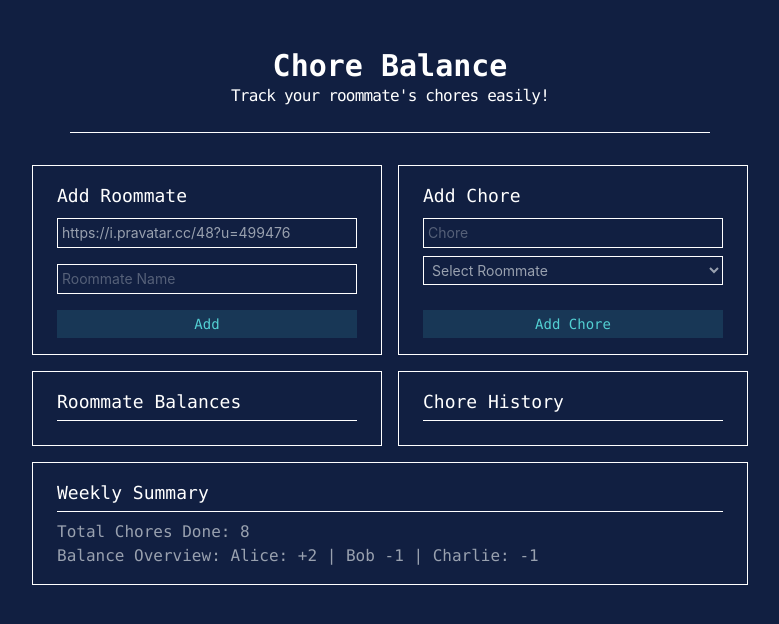
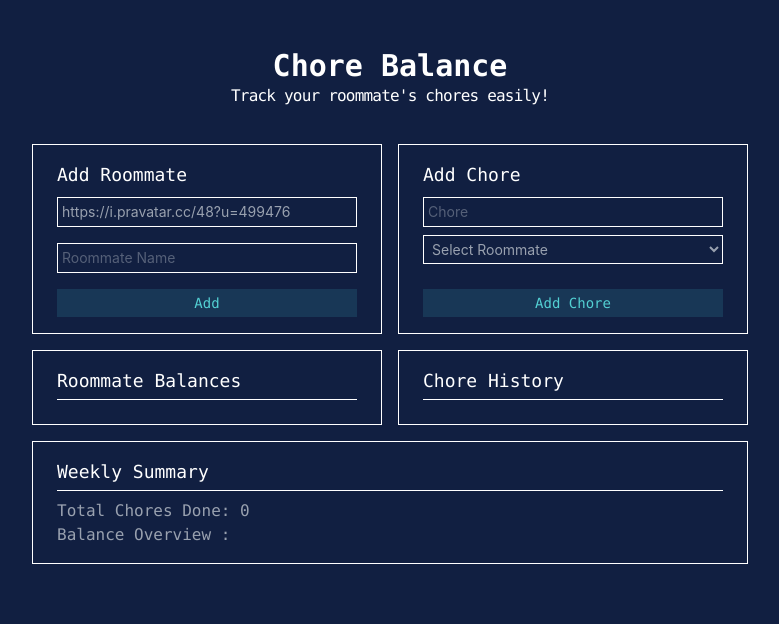
Before and after one commit to charliesumalag/roommate-chores-tracker, a React (Vite) app: page / in a window 1280 px wide. Shown: the top 624 px of the page, without its empty margins (250-1029 px from the left). Built offline with nearby package versions, Linux system fonts and the light colour scheme.

Commit message:
almost done

```diff
--- a/src/App.jsx
+++ b/src/App.jsx
@@ -9,6 +9,8 @@ import WeeklySummary from './components/WeeklySummary';
 const App = () => {
   const [roommates, setRoommates] = useState([]);
   const [chores, setChores] = useState([]);
+  const choresDone = chores.length;
+console.log(choresDone);
 
 
   return (
@@ -19,7 +21,7 @@ const App = () => {
         <FormAddChore roommates={roommates} setChores={setChores} chores={chores} setRoommates={setRoommates}/>
         <RoommateBalances roommates={roommates} />
         <ChoreHistory chores={chores} />
-        <WeeklySummary />
+        <WeeklySummary choresDone={choresDone} roommates={roommates} />
       </div>
     </div>
   )
--- a/src/components/Header.jsx
+++ b/src/components/Header.jsx
@@ -4,8 +4,8 @@ const Header = () => {
   return (
     <div className='text-center w-full pb-8'>
       <h1 className='font-bold text-3xl'>Chore Balance</h1>
-      <p className='pb-6 tracking-tighter'>Track your roommate's chores easily!</p>
-      <hr className='w-1/2 mx-auto'  />
+      <p className='pb-1 tracking-tighter'>Track your roommate's chores easily!</p>
+      {/* <hr className='w-1/2 mx-auto'  /> */}
     </div>
   )
 }
--- a/src/components/RoommateBalances.jsx
+++ b/src/components/RoommateBalances.jsx
@@ -22,8 +22,6 @@ const RoommateBalances = ({roommates}) => {
               {roomate.balance}</p>
             </div>
           </li>)}
-
-
       </ul>
     </div>
   )
--- a/src/components/WeeklySummary.jsx
+++ b/src/components/WeeklySummary.jsx
@@ -1,12 +1,15 @@
 import React from 'react'
 
-const WeeklySummary = () => {
+const WeeklySummary = ({choresDone,roommates}) => {
   return (
     <div className='border border-white px-6 py-4 col-span-2'>
         <h3 className='text-lg pb-1'>Weekly Summary</h3>
         <hr className='pb-2' />
-        <p className='text-gray-400'>Total Chores Done: 8</p>
-        <p className='text-gray-400'>Balance Overview: Alice: +2 | Bob -1 | Charlie: -1</p>
+        <p className='text-gray-400'>Total Chores Done: {choresDone}</p>
+        <p className='text-gray-400'>Balance Overview :
+          {roommates.map((roommate) => <span>{`${roommate.roommateName} = ${roommate.balance} `}{choresDone > 1 ? ' ' : ' | '} </span> )}
+
+        </p>
     </div>
   )
 }
```
